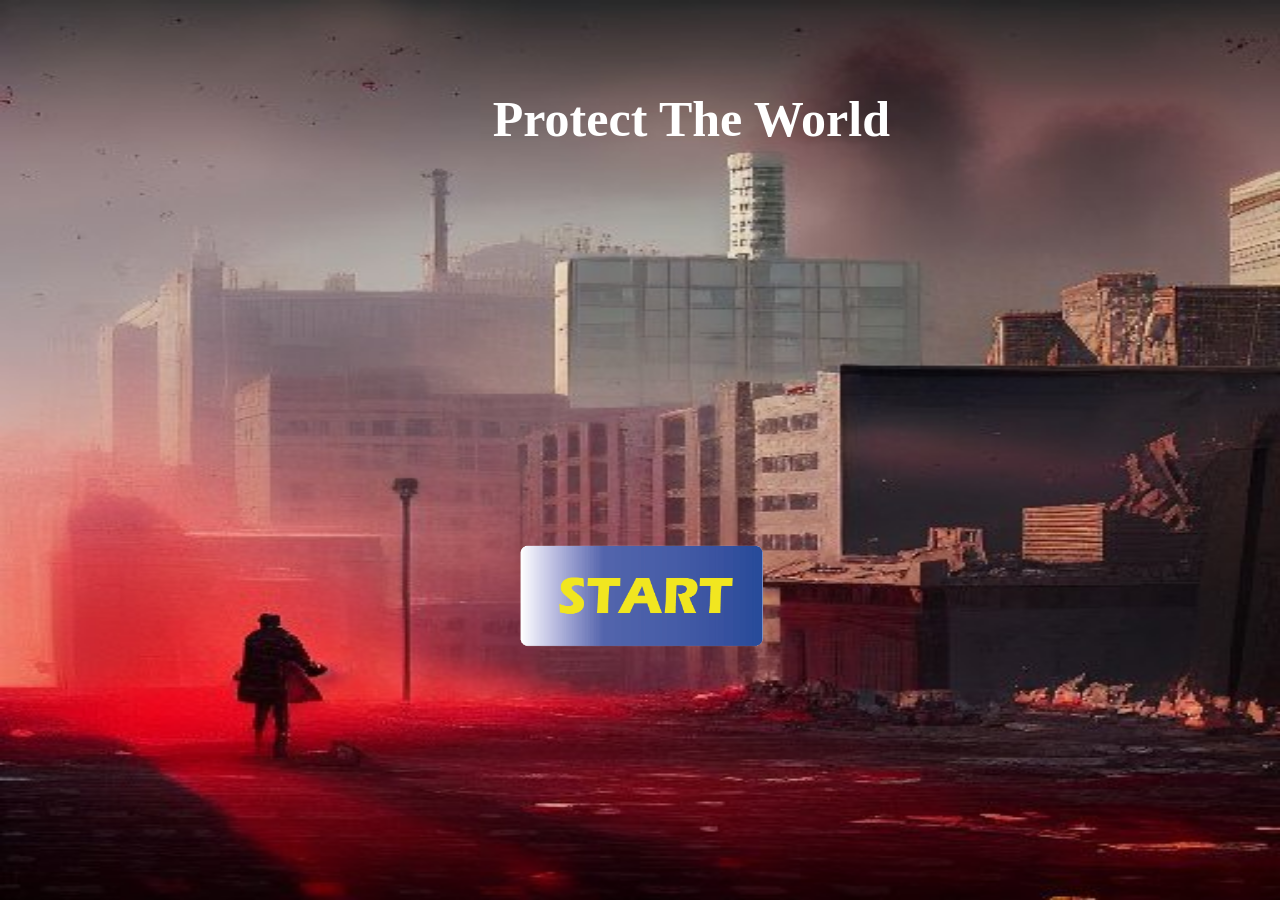
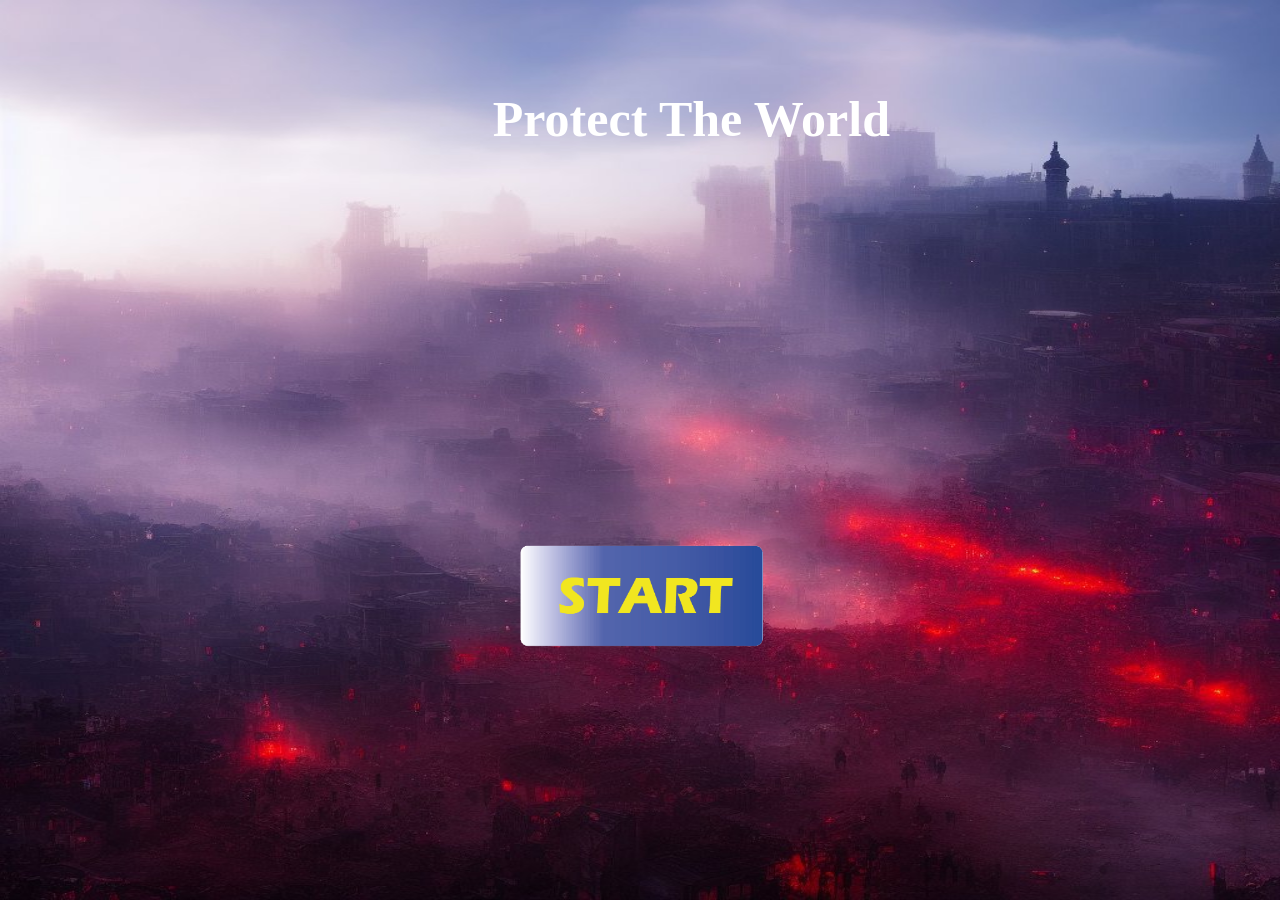
Before and after one commit to IceWaterNotIce/Protect-the-Earth, a Jekyll site: the page built from index.md, in a window 1280 px wide. Built offline with Jekyll 4.4.1, drawn with Linux system fonts in a browser that asks for light colours.

Commit message:
Update background image and fix plot loading

```diff
--- a/_layouts/index.html
+++ b/_layouts/index.html
@@ -52,9 +52,11 @@
     function startplot() {
       var xhr = new XMLHttpRequest();
       xhr.open('get', "{{ site.url }}{{ site.baseurl }}/plots/plot_" + index + ".html");
+
       xhr.send();
       xhr.onreadystatechange = function () {
         if (xhr.readyState == 4 && xhr.status == 200) {
+          document.body.style.backgroundImage = "url({{ site.url }}{{ site.baseurl }}/assets/img/background/plot" + index + ".jpg)";
           document.querySelector('main').innerHTML = xhr.responseText;
           var textindex = 0;
           var text = document.getElementsByTagName("p")[0].innerText;
--- a/_sass/base.scss
+++ b/_sass/base.scss
@@ -10,7 +10,7 @@ body {
 }
 
 body {
-    background-image: url("..\\..\\assets\\img\\background\\00000-704700384-pixel  art,Blood Mist, background Urban rooftop,despair,Blood Cherry Blossom,torn clothes,crying with eyes open,solo,Blood Rain,.jpg");
+    background-image: url("..\\..\\assets\\img\\background\\start.jpg");
     background-repeat: no-repeat;
     background-size: 100% 100%;
     overflow: hidden;
```
Also changed, not shown: assets/img/background/plot1.jpg (renamed from assets/img/background/00000-704700384-pixel  art,Blood Mist, background Urban rooftop,despair,Blood Cherry Blossom,torn clothes,crying with eyes open,solo,Blood Rain,.jpg), assets/img/background/plot2.jpg (renamed from assets/img/background/00051-3259354862-highres,panorama,((pixel art)),((futurism)),grey_background,doomsday,a dilapidated city,the environment is polluted,(((there_s m.jpg), assets/img/background/plot3.jpg (renamed from assets/img/background/00072-1380603158-highres,panorama,((pixel art)),((futurism)),day,doomsday,a dilapidated city,the environment is polluted,(((there_s metal scrap e.jpg), assets/img/background/plot4.jpg (renamed from assets/img/background/00074-762900761-highres,panorama,((pixel art)),((futurism)),Volumetric Lighting,doomsday,a dilapidated city,the environment is polluted,((there_.jpg), assets/img/background/start.jpg (renamed from assets/img/background/00000-2063839209-highres,pixel art,Blood Mist, background Urban rooftop,despair,Blood Cherry Blossom,torn clothes,crying with eyes open,solo,Bloo.jpg).
